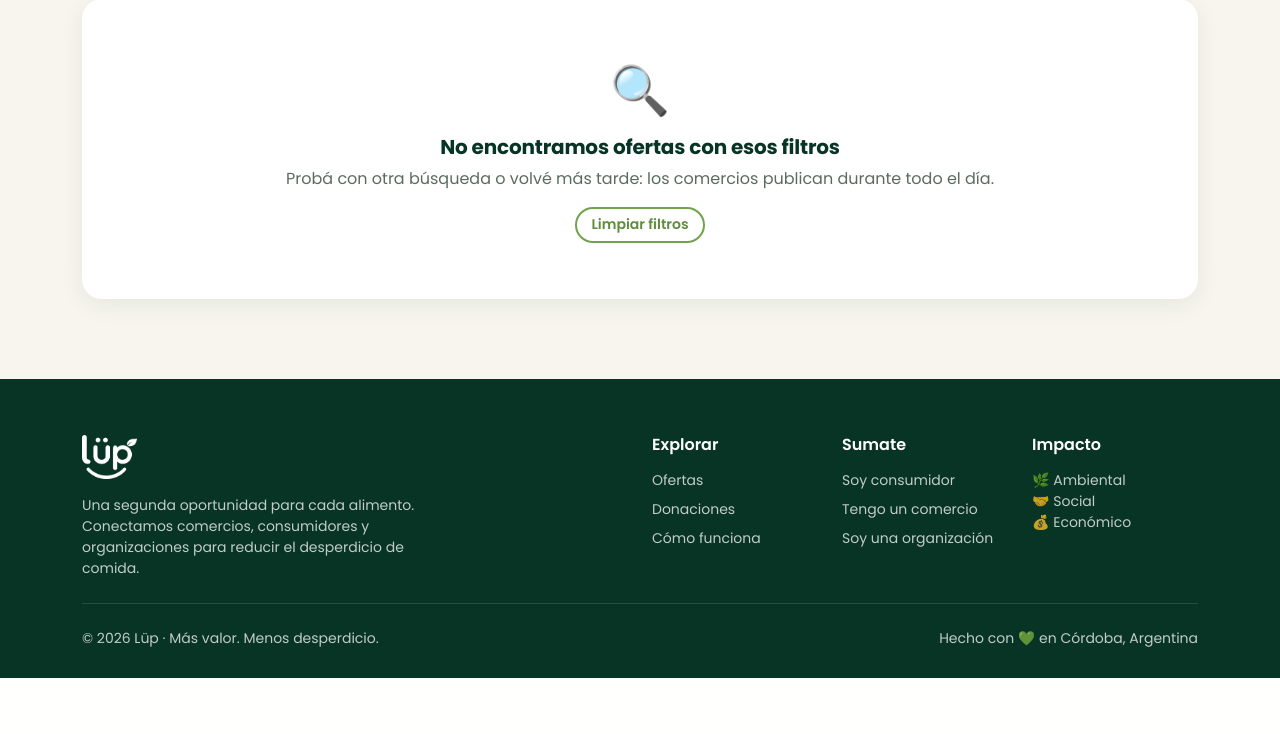
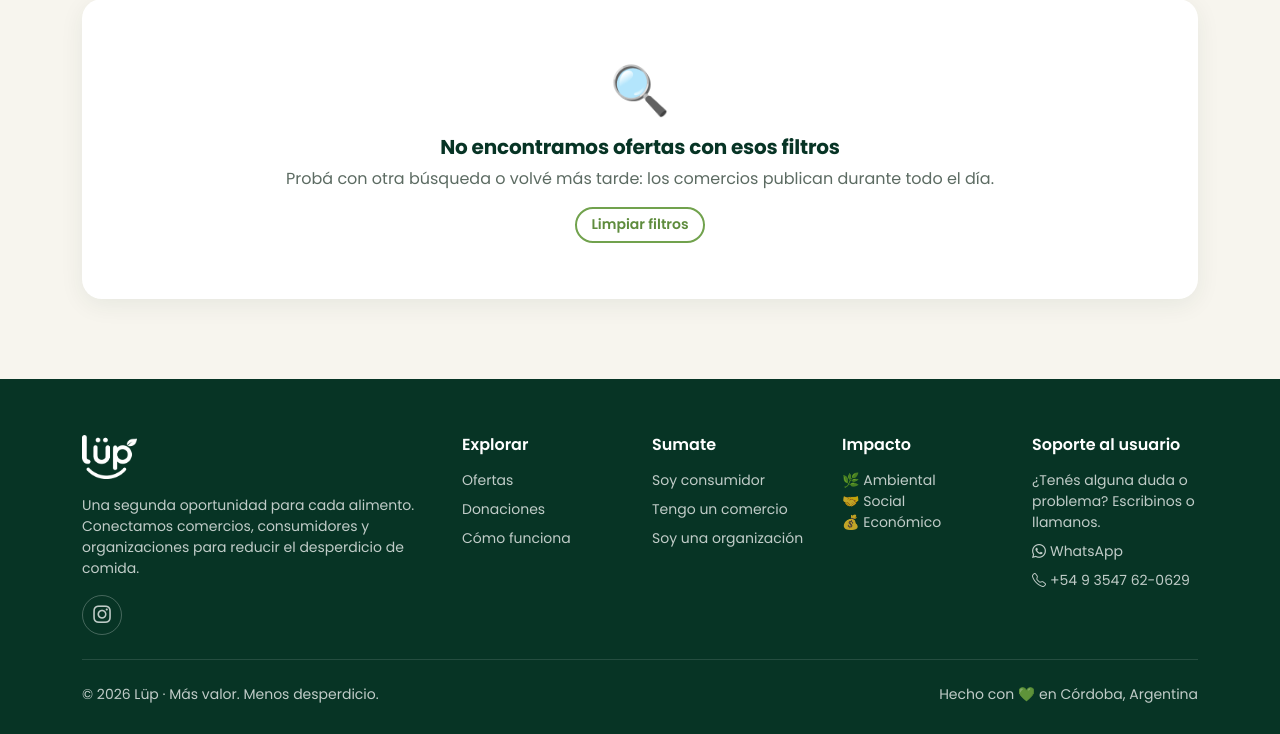
Before and after one commit to Code7C26/LUP, a Django app: page /productos/ in a window 1280 px wide. Shown: the part 378-1112 px from the top of the page. Before the commit the page ends 1056 px from the top, so only its background shows below. Run offline with Django 5.2, Linux system fonts and the light colour scheme; data that the repository does not hold is empty.

Commit message:
Agrega Instagram y soporte al usuario en el pie de página
Co-Authored-By: Claude Opus 5.5 <noreply@anthropic.com>

```diff
--- a/scr/static/css/lup.css
+++ b/scr/static/css/lup.css
@@ -704,6 +704,14 @@ h1, h2, h3, h4, h5, .h1, .h2, .h3, .h4, .h5 { color: var(--lup-titulo); font-wei
 .footer-lup a:hover { color: #b8dd98; }
 .footer-lup .marca img { height: 44px; filter: brightness(0) invert(1); }
 .footer-lup hr { border-color: rgba(255, 255, 255, .12); opacity: 1; }
+.footer-lup .redes a {
+    width: 40px; height: 40px;
+    display: inline-flex; align-items: center; justify-content: center;
+    border: 1.5px solid rgba(255, 255, 255, .25); border-radius: 50%;
+    font-size: 1.1rem;
+    transition: background-color .2s ease, color .2s ease, border-color .2s ease;
+}
+.footer-lup .redes a:hover { background: #b8dd98; border-color: #b8dd98; color: var(--lup-oscuro); }
 
 /* ---------- Animación al hacer scroll ---------- */
 .revelar { opacity: 0; transform: translateY(24px); transition: opacity .6s ease, transform .6s ease; }
--- a/scr/templates/base.html
+++ b/scr/templates/base.html
@@ -110,9 +110,12 @@
         <div class="row g-4">
             <div class="col-lg-4">
                 <div class="marca mb-3"><img src="{% static 'img/lup-logo.png' %}" alt="Lüp"></div>
-                <p class="small mb-0">Una segunda oportunidad para cada alimento. Conectamos comercios, consumidores y organizaciones para reducir el desperdicio de comida.</p>
+                <p class="small mb-3">Una segunda oportunidad para cada alimento. Conectamos comercios, consumidores y organizaciones para reducir el desperdicio de comida.</p>
+                <div class="redes">
+                    <a href="https://www.instagram.com/lupcomidas/" target="_blank" rel="noopener" aria-label="Lüp en Instagram" title="@lupcomidas en Instagram"><i class="bi bi-instagram"></i></a>
+                </div>
             </div>
-            <div class="col-6 col-lg-2 offset-lg-2">
+            <div class="col-6 col-lg-2">
                 <h6>Explorar</h6>
                 <ul class="list-unstyled small d-grid gap-2">
                     <li><a href="{% url 'catalogo' %}">Ofertas</a></li>
@@ -128,9 +131,17 @@
                     <li><a href="{% url 'registro' 'organizacion' %}">Soy una organización</a></li>
                 </ul>
             </div>
-            <div class="col-lg-2">
+            <div class="col-6 col-lg-2">
                 <h6>Impacto</h6>
                 <p class="small mb-0">🌿 Ambiental<br>🤝 Social<br>💰 Económico</p>
+            </div>
+            <div class="col-6 col-lg-2" id="soporte">
+                <h6>Soporte al usuario</h6>
+                <p class="small mb-2">¿Tenés alguna duda o problema? Escribinos o llamanos.</p>
+                <ul class="list-unstyled small d-grid gap-2 mb-0">
+                    <li><a href="https://wa.me/5493547620629" target="_blank" rel="noopener"><i class="bi bi-whatsapp me-1"></i>WhatsApp</a></li>
+                    <li><a href="tel:+5493547620629"><i class="bi bi-telephone me-1"></i>+54 9 3547 62-0629</a></li>
+                </ul>
             </div>
         </div>
         <hr class="my-4">
```
